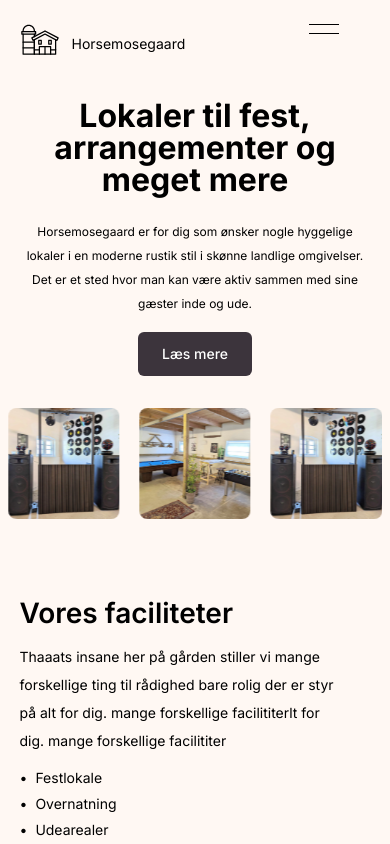
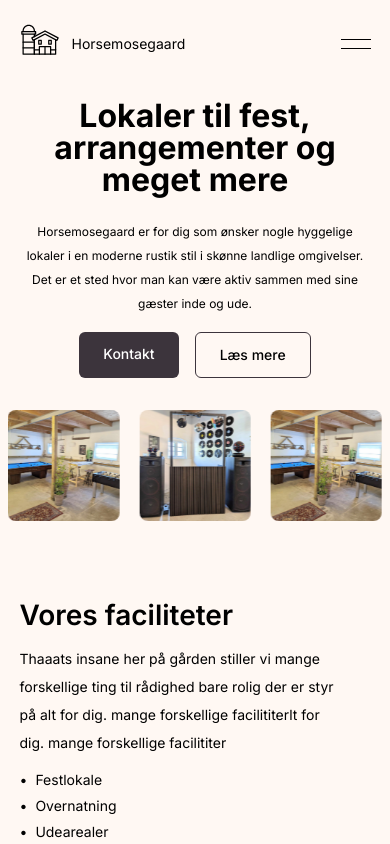
Before and after one commit to emil584c/horsemosegaard, a React (Vite) app: page / in a window 390 px wide. Shown: the top 844 px of the page. Built offline with nearby package versions, Linux system fonts and the light colour scheme.

Commit message:
mobile menu and transparent button

```diff
--- a/src/components/HeaderSection.jsx
+++ b/src/components/HeaderSection.jsx
@@ -103,12 +103,30 @@ function HeaderSection() {
           <ul>
             <li onClick={() => setShow(!show)}>
               <Link
-                to={"/#about"}
-                onClick={() => scrollToAnchor("about")}
+                to={"/#tilbyder"}
+                onClick={() => scrollToAnchor("tilbyder")}
               >
-                About
+                Vi tilbyder
               </Link>
             </li>
+            <li onClick={() => setShow(!show)}>
+              <Link to={"/hvem-er-vi"}>Hvem er vi</Link>
+            </li>
+            <li onClick={() => setShow(!show)}>
+              <Link to={"/priser"}>Priser</Link>
+            </li>
+            <li onClick={() => setShow(!show)}>
+              <Link to={"/faciliter"}>Faciliter</Link>
+            </li>
+            <div
+              style={{ display: "flex" }}
+              onClick={() => setShow(!show)}
+            >
+              <PrimaryButton
+                text={"Kontakt"}
+                href={"#kontakt"}
+              />
+            </div>
           </ul>
         </div>
       </header>
--- a/src/components/Offers.jsx
+++ b/src/components/Offers.jsx
@@ -7,6 +7,7 @@ export default function Offers({
   return (
     <section
       className={`offers ${backgroundSecondary ? "background-secondary" : ""}`}
+      id="tilbyder"
     >
       <div className="offers__inner page-container">
         <h2 className="offers__title">{title}</h2>
--- a/src/components/PrimaryButton.jsx
+++ b/src/components/PrimaryButton.jsx
@@ -1,8 +1,10 @@
-const PrimaryButton = ({ text, className, href }) => {
+const PrimaryButton = ({ text, className, href, transparent }) => {
   return (
     <a
       href={href}
-      className={`primary-button ${className ? className : ""}`}
+      className={`primary-button ${className ? className : ""} ${
+        transparent ? "primary-button--transparent" : ""
+      }`}
     >
       <p>{text}</p>
     </a>
--- a/src/components/PrimaryCover.jsx
+++ b/src/components/PrimaryCover.jsx
@@ -14,7 +14,16 @@ function PrimaryCover() {
             moderne rustik stil i skønne landlige omgivelser. Det er et sted
             hvor man kan være aktiv sammen med sine gæster inde og ude.
           </p>
-          <PrimaryButton text={"Læs mere"} />
+          <div className="primary-cover__button-container">
+            <PrimaryButton
+              text={"Kontakt"}
+              href={"#kontakt"}
+            />
+            <PrimaryButton
+              transparent={true}
+              text={"Læs mere"}
+            />
+          </div>
         </div>
         <ImageSlider
           images={[
--- a/src/styles/components/Buttons.scss
+++ b/src/styles/components/Buttons.scss
@@ -1,11 +1,12 @@
 .primary-button {
   all: unset;
-  background-color: #3c343c;
   padding: 8px 24px;
   border-radius: 6px;
   cursor: pointer;
   position: relative;
   overflow: hidden;
+  background-color: #3c343c;
+  width: fit-content;
 
   p {
     position: relative;
@@ -14,6 +15,7 @@
     font-family: "Inter", sans-serif;
     font-weight: 500;
     font-size: 18px;
+    transition: 250ms linear;
   }
 
   &:hover {
@@ -29,9 +31,33 @@
     position: absolute;
     width: 0%;
     height: 100%;
-    background-color: black;
-    border-radius: 8px;
+    background-color: #000;
+    border-radius: 6px;
     transition: width 200ms ease-in-out;
+  }
+
+  &--transparent {
+    border: 1px solid #3c343c;
+    background-color: unset !important;
+
+    p {
+      color: #000 !important;
+      transition: 250ms linear;
+    }
+
+    &::after {
+      border: 0px !important;
+    }
+
+    &:hover {
+      &::after {
+        border: 42px solid #000;
+      }
+
+      p {
+        color: #fff !important;
+      }
+    }
   }
 
   @include break(tablet) {
--- a/src/styles/components/FooterSection.scss
+++ b/src/styles/components/FooterSection.scss
@@ -28,7 +28,7 @@
     font-size: 32px;
     cursor: pointer;
     position: relative;
-    z-index: 12;
+    z-index: 8;
     display: flex;
     gap: 12px;
     align-items: center;
--- a/src/styles/components/HeaderSection.scss
+++ b/src/styles/components/HeaderSection.scss
@@ -94,6 +94,8 @@
     gap: 8px;
     position: relative;
     z-index: 12;
+    align-items: flex-end;
+    justify-content: center;
 
     div {
       transition: all 500ms ease;
@@ -126,7 +128,7 @@
     top: 0;
     background-color: #fff8f3;
     z-index: 10;
-    padding-top: 140px;
+    padding-top: 100px;
     transform: translate(-100%);
     transition: transform 700ms cubic-bezier(0.85, 0, 0.15, 1);
     height: 100vh;
--- a/src/styles/components/PrimaryCover.scss
+++ b/src/styles/components/PrimaryCover.scss
@@ -21,11 +21,10 @@
     font-weight: 400;
   }
 
-  &__image-container {
-    aspect-ratio: 1920/785;
-    width: 100%;
-    padding-top: 128px;
-    overflow: hidden;
+  &__button-container {
+    display: flex;
+    justify-content: center;
+    gap: 16px;
   }
 
   @include break(laptop) {
@@ -37,11 +36,6 @@
 
   @include break(tablet) {
     padding-top: 140px;
-
-    &__image-container {
-      padding-top: 60px;
-      aspect-ratio: 1920/1064;
-    }
   }
 
   @include break(mobile) {
```
